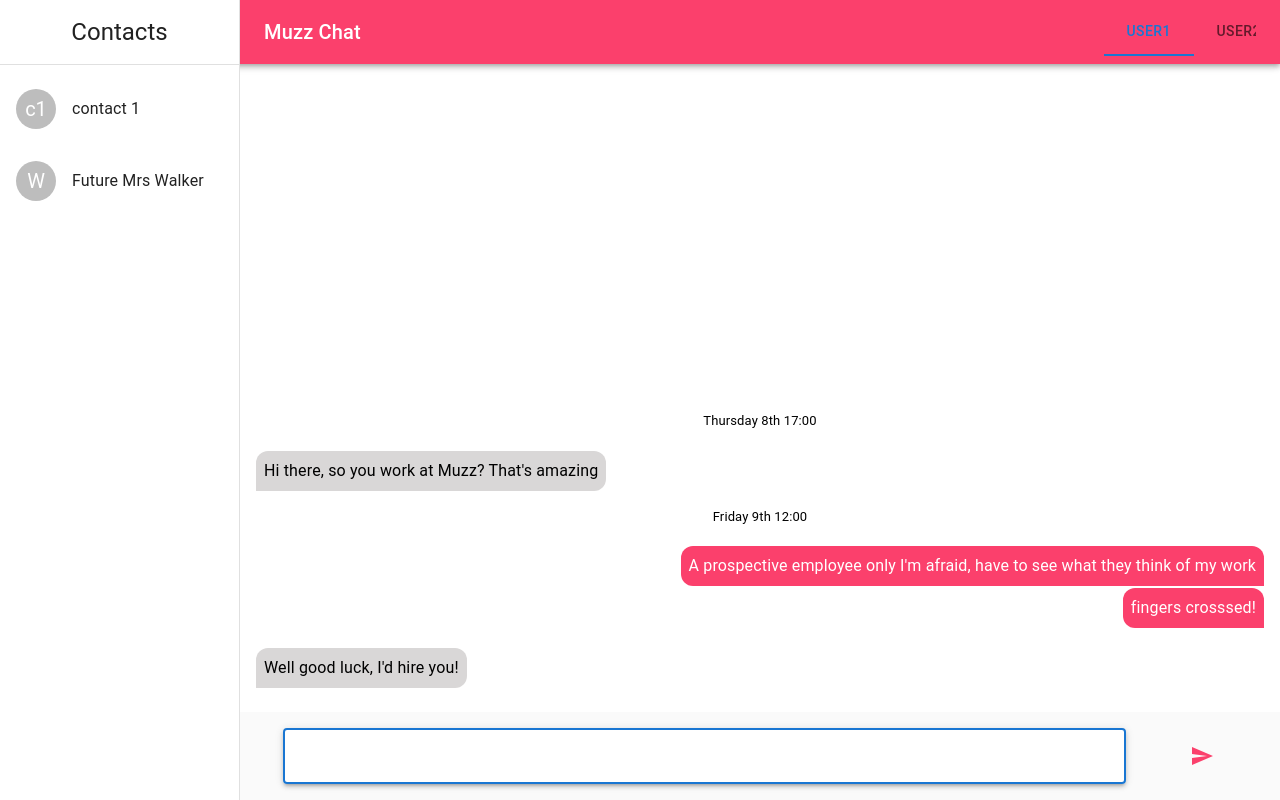
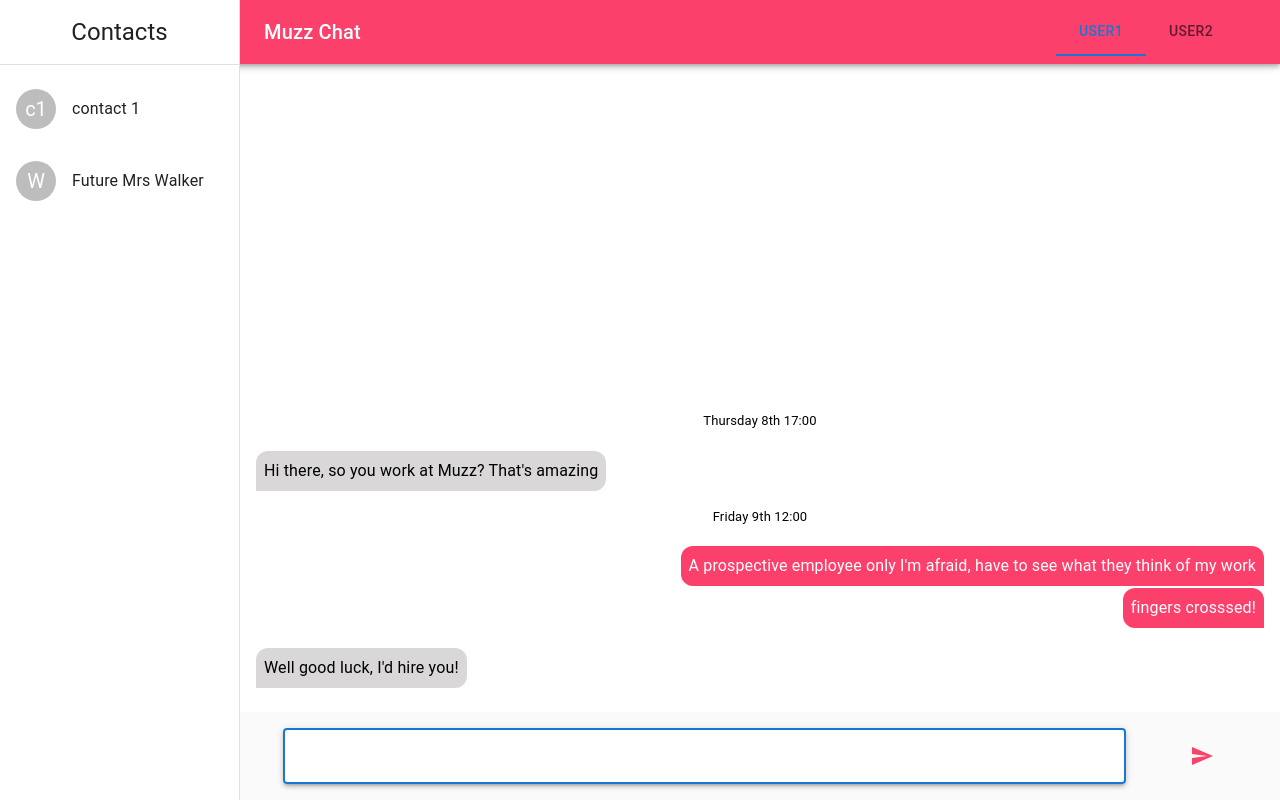
Before and after one commit to DavidWalker-hub/Muzz-Chat, a React (Vite) app: page / in a window 1280 px wide. Built offline with nearby package versions, Linux system fonts and the light colour scheme.

Commit message:
fix tab layout

```diff
--- a/src/components/Layout.tsx
+++ b/src/components/Layout.tsx
@@ -34,6 +34,7 @@
             </Typography>
             {/* Purely for the purpose of sending messages back to the user */}
             <Tabs
+              sx={{ minWidth: 200 }}
               indicatorColor="primary"
               value={userId}
               onChange={(e, value) => {
```
